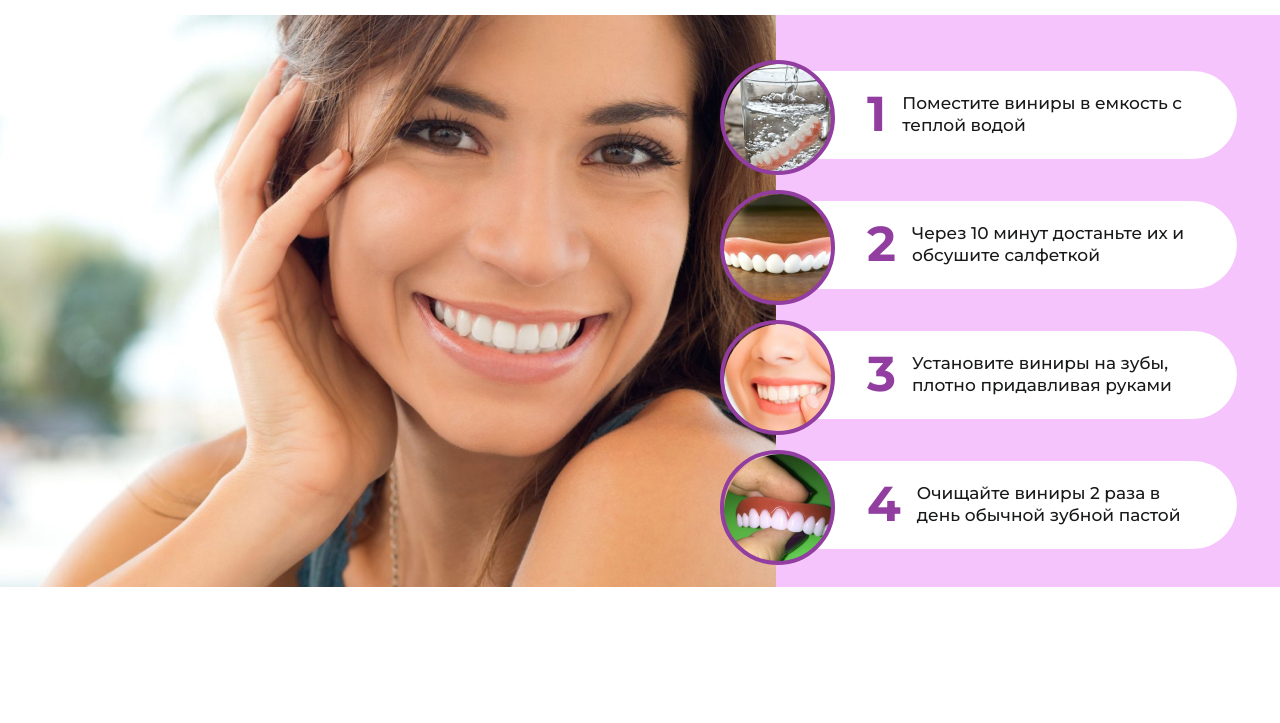
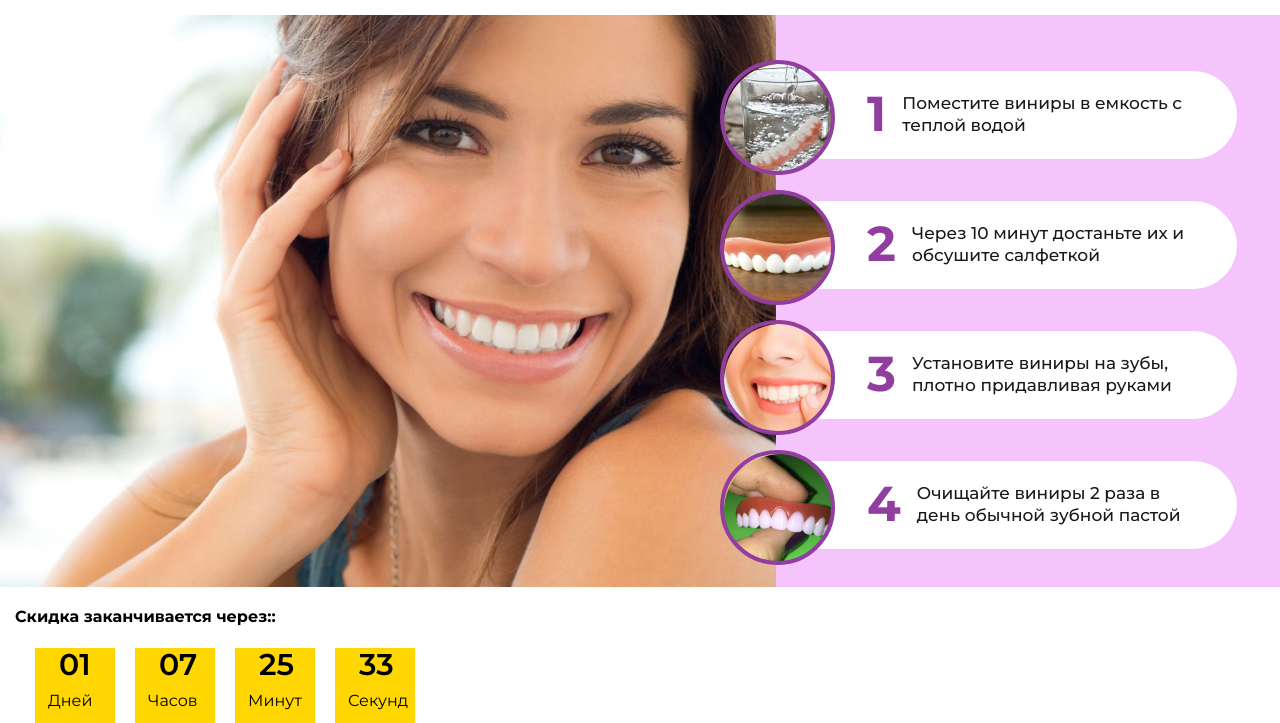
Before and after one commit to vladian95/BrightSmile-, a website: page app/index.html in a window 1280 px wide. Shown: the part 153-876 px from the top of the page. Before the commit the page ends 800 px from the top, so only its background shows below. Drawn offline with nearby package versions, Linux system fonts and the light colour scheme; files that its build step writes are made by us from their sources.

Commit message:
Timer.js

```diff
--- a/app/index.html
+++ b/app/index.html
@@ -18,7 +18,7 @@
     <header class="header">
         <div class="container">
             <div class="header__title">
-                BrightSmile Veneers (Start)
+                BrightSmile Veneers
             </div>
         </div>
     </header>
@@ -60,7 +60,24 @@
     </section>
 
 
+    <section class="sale">
+        <div class="container">
+          <div class="row">
+            <div class="block">
+              <div class="timer1" id="timer">
+                  <p><h4>Скидка заканчивается через::</h4></p>
+                  <div class="container1">
+                      <div class="numbers1"><div><span id="days">08</span></div><div class="description1">Дней</div></div>
+                      <div class="numbers1"><div><span id="hours">00</span></div><div class="description1">Часов</div></div>
+                      <div class="numbers1"><div><span id="minutes">55</span></div><div class="description1">Минут</div></div>
+                      <div class="numbers1"><div><span id="seconds">11</span></div><div class="description1">Секунд</div></div>
+                  </div>
+                </div>
+            </div>
 
+          </div>
+        </div>
+      </section>
 
 
     <script src="https://ajax.googleapis.com/ajax/libs/jquery/3.6.0/jquery.min.js"></script>
--- a/app/js/main.js
+++ b/app/js/main.js
@@ -1,6 +1,66 @@
-$(function(){
+window.addEventListener('DOMContentLoaded', () => {
+    "use strict";
 
+    let modalState = {};
+    let deadline = '2021-10-13';
 
+    const timer = (id, deadline) => {
 
+        const addZero = (num) => {
+            if(num <= 9) {
+                return '0' + num;
+                } else {
+                return num;
+            };
+        };
 
+        const getTimeRemaining = (endtime) => {
+            const t = Date.parse(endtime) - Date.parse(new Date()),
+                  seconds = Math.floor((t/1000) % 60),
+                  minutes = Math.floor((t/1000/60) % 60),
+                  hours = Math.floor((t/(1000 * 60 * 60)) % 24),
+                  days = Math.floor((t/(1000 * 60 * 60 * 24)));
+
+            return {
+                'total': t,
+                'days': days,
+                'hours': hours,
+                'minutes': minutes,
+                'seconds': seconds
+            };
+        };
+
+        const setClock = (selector, endtime) => {
+                const timer = document.querySelector(selector),
+                        days = timer.querySelector('#days'),
+                        hours = timer.querySelector('#hours'),
+                        minutes = timer.querySelector('#minutes'),
+                        seconds = timer.querySelector('#seconds'),
+                        timeInterval = setInterval(updateClock, 1000);
+
+            updateClock();
+
+            function updateClock() {
+                const t = getTimeRemaining(endtime);
+
+                days.textContent = addZero(t.days);
+                hours.textContent = addZero(t.hours);
+                minutes.textContent = addZero(t.minutes);
+                seconds.textContent = addZero(t.seconds);
+
+                if(t.total <= 0) {
+                    days.textContent = '00';
+                    hours.textContent = '00';
+                    minutes.textContent = '55';
+                    seconds.textContent = '11';
+
+                    clearInterval(timeInterval);
+                }
+            }
+        };
+
+        setClock(id, deadline);
+    };
+
+    timer('.container1', deadline);
 });
--- a/app/scss/style.scss
+++ b/app/scss/style.scss
@@ -70,3 +70,28 @@
         color: #181A19;
     }
 }
+
+
+
+// sale -TIMER
+.container1 {
+    display: flex;
+    justify-content: left;
+}
+.numbers1 {
+    width: 80px;
+    height: 75px;
+    background: #FFD600;
+    border-radius: 0px;
+    margin-left: 20px;
+    span {
+        padding-left: 24px;
+        margin-top: 20px;
+        font-size: 30px;
+        font-weight: 600;
+    }
+    .description1 {
+        padding-top: 10px;
+        padding-left: 13px;
+    }
+}
```
